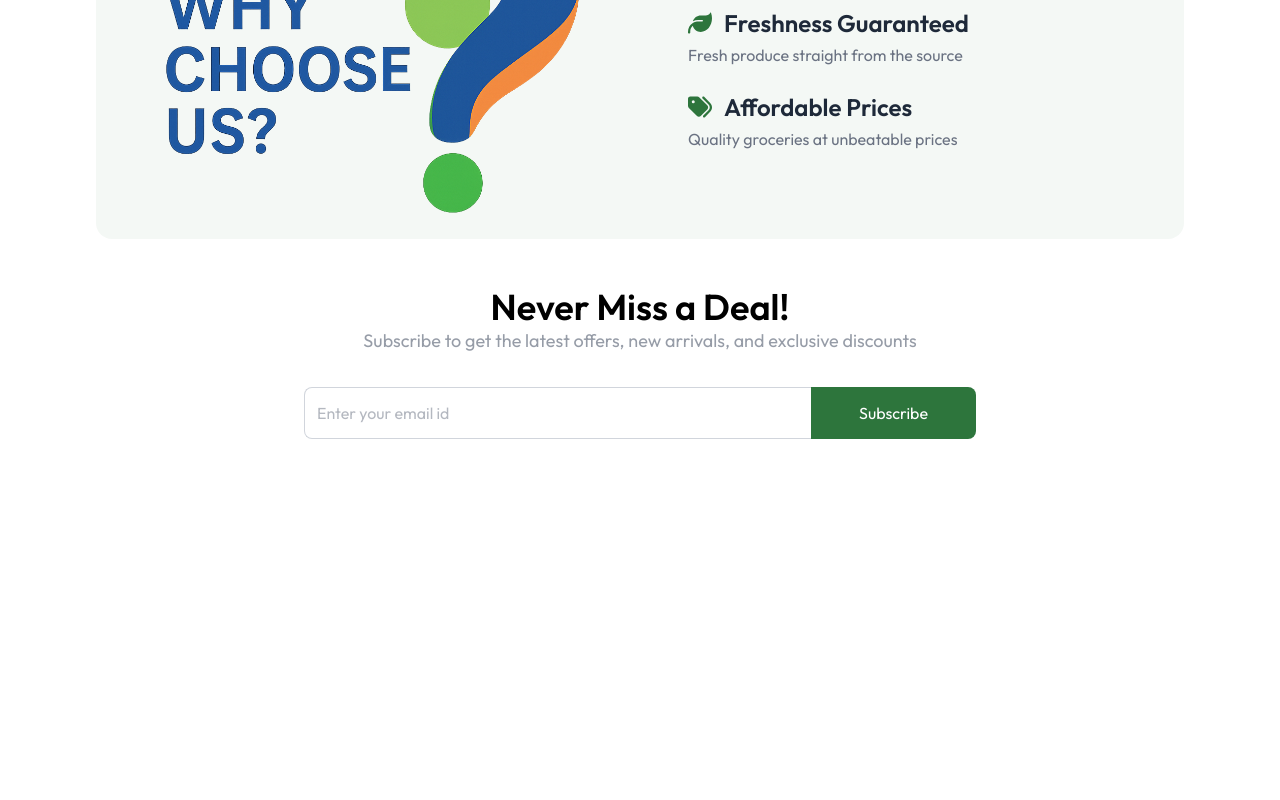
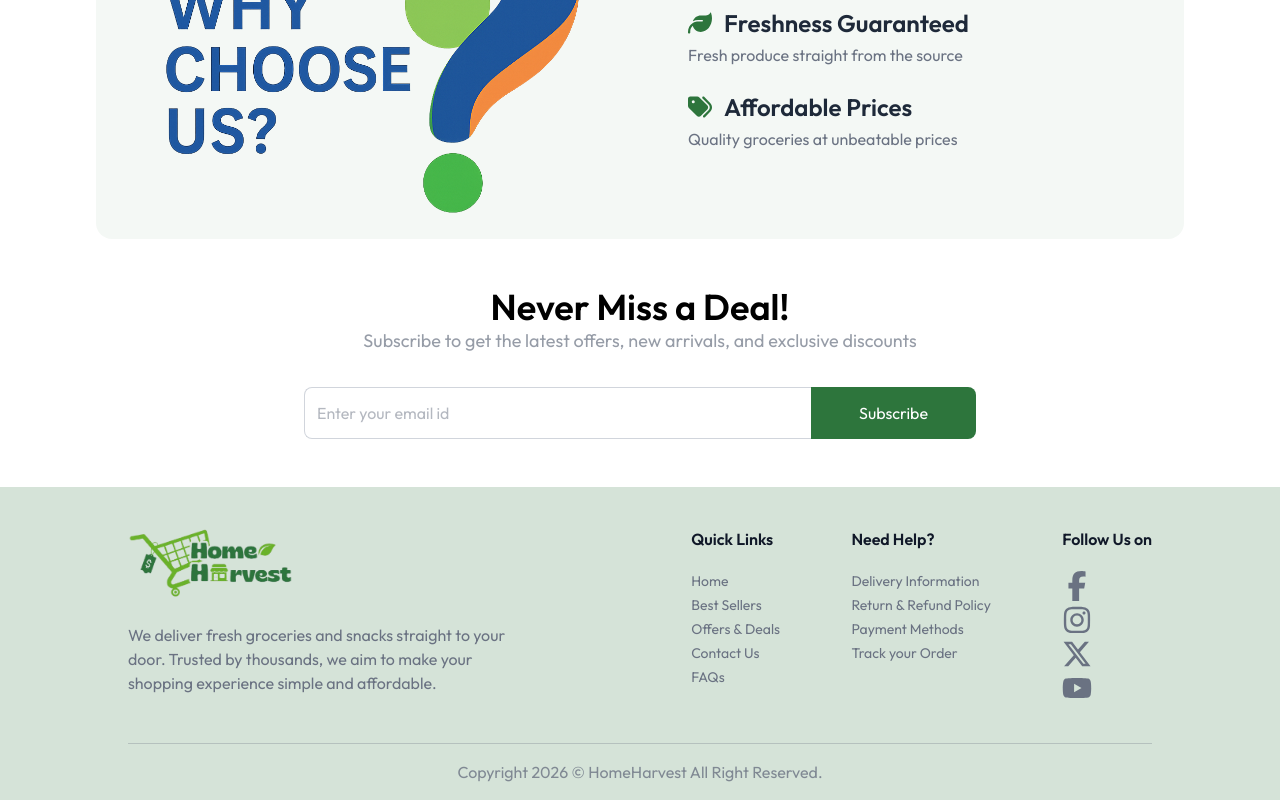
Before and after one commit to tahmina-nishu/Home-Harvest---An-Online-Grocery-Shop, a React (Vite) app in the folder client/: page / in a window 1280 px wide. Shown: the part 1695-2495 px from the top of the page. Before the commit the page ends 2134 px from the top, so only its background shows below. Built offline with nearby package versions, Linux system fonts and the light colour scheme.

Commit message:
added Footer section

```diff
--- a/client/src/App.jsx
+++ b/client/src/App.jsx
@@ -3,6 +3,7 @@
 import Home from './pages/Home'
 import { Route, Routes, useLocation } from 'react-router-dom'
 import {Toaster} from "react-hot-toast";
+import Footer from './components/Footer';
 
 
 const App = () => {
@@ -20,6 +21,7 @@
           <Route path='/' element={<Home></Home>}></Route>
         </Routes>
       </div>
+      {isSellerPath ? null : <Footer></Footer>}
     </div>
   )
 }
--- a/client/src/assets/assets.js
+++ b/client/src/assets/assets.js
@@ -37,6 +37,89 @@
         title: "Affordable Prices",
         description: "Quality groceries at unbeatable prices",
         icon: FaTags,
+    },
+]
+
+
+// import social media icon
+
+import {
+    FaFacebookF,
+    FaInstagram,
+    FaXTwitter,
+    FaYoutube
+} from "react-icons/fa6";
+
+
+// footerlink object
+
+export const footerLinks = [
+    {
+        title: "Quick Links",
+        links: [
+            {
+                text: "Home",
+                url: "#"
+            },
+            {
+                text: "Best Sellers",
+                url: "#"
+            },
+            {
+                text: "Offers & Deals",
+                url: "#"
+            },
+            {
+                text: "Contact Us",
+                url: "#"
+            },
+            {
+                text: "FAQs",
+                url: "#"
+            },
+        ]
+    },
+    {
+        title: "Need Help?",
+        links: [
+            {
+                text: "Delivery Information",
+                url: "#"
+            },
+            {
+                text: "Return & Refund Policy",
+                url: "#"
+            },
+            {
+                text: "Payment Methods",
+                url: "#"
+            },
+            {
+                text: "Track your Order",
+                url: "#"
+            },
+        ]
+    },
+    {
+        title: "Follow Us on",
+        links: [
+            {
+                icon: FaFacebookF,
+                url: "#"
+            },
+            {
+                icon: FaInstagram,
+                url: "#"
+            },
+            {
+                icon: FaXTwitter,
+                url: "#"
+            },
+            {
+                icon: FaYoutube,
+                url: "#"
+            },
+        ]
     },
 ]
 
--- /dev/null
+++ b/client/src/components/Footer.jsx
@@ -0,0 +1,49 @@
+import React from 'react'
+import { assets, footerLinks } from '../assets/assets';
+
+const Footer = () => {
+
+
+    return (
+        <div className="px-6 md:px-16 lg:px-24 xl:px-32 bg-primary/20 mt-12">
+            <div className="flex flex-col md:flex-row items-start justify-between gap-10 py-10 border-b border-gray-500/30 text-gray-500">
+                <div>
+                    <img className='h-18' src={assets.logo} alt="logo" />
+                    <p className="max-w-102.5 mt-6"> We deliver fresh groceries and snacks straight to your door. Trusted by thousands, we aim to make your shopping experience simple and affordable.</p>
+                </div>
+                <div className="flex flex-wrap justify-between w-full md:w-[45%] gap-5">
+                    {footerLinks.map((section, index) => (
+                        <div key={index}>
+                            <h3 className="font-semibold text-base text-gray-900 md:mb-5 mb-2">{section.title}</h3>
+
+                            <ul className="text-sm space-y-1">
+                                {section.links.map((link, i) => {
+
+                                    const Icon = link.icon
+
+                                    return (
+                                        <li key={i}>
+                                            <a
+                                                href={link.url}
+                                                className={`hover:underline transition ${
+                                                    Icon ? "text-xl md:text-2xl lg:text-3xl" : "text-sm"
+                                                }`}
+                                            >
+                                                {Icon ? <Icon /> : link.text}
+                                            </a>
+                                        </li>
+                                    )
+                                })}
+                            </ul>
+                        </div>
+                    ))}
+                </div>
+            </div>
+            <p className="py-4 text-center text-sm md:text-base text-gray-500/80">
+                Copyright {new Date().getFullYear()} © <a href="https://homeharvest.com">HomeHarvest</a> All Right Reserved.
+            </p>
+        </div>
+    );
+}
+
+export default Footer
```
